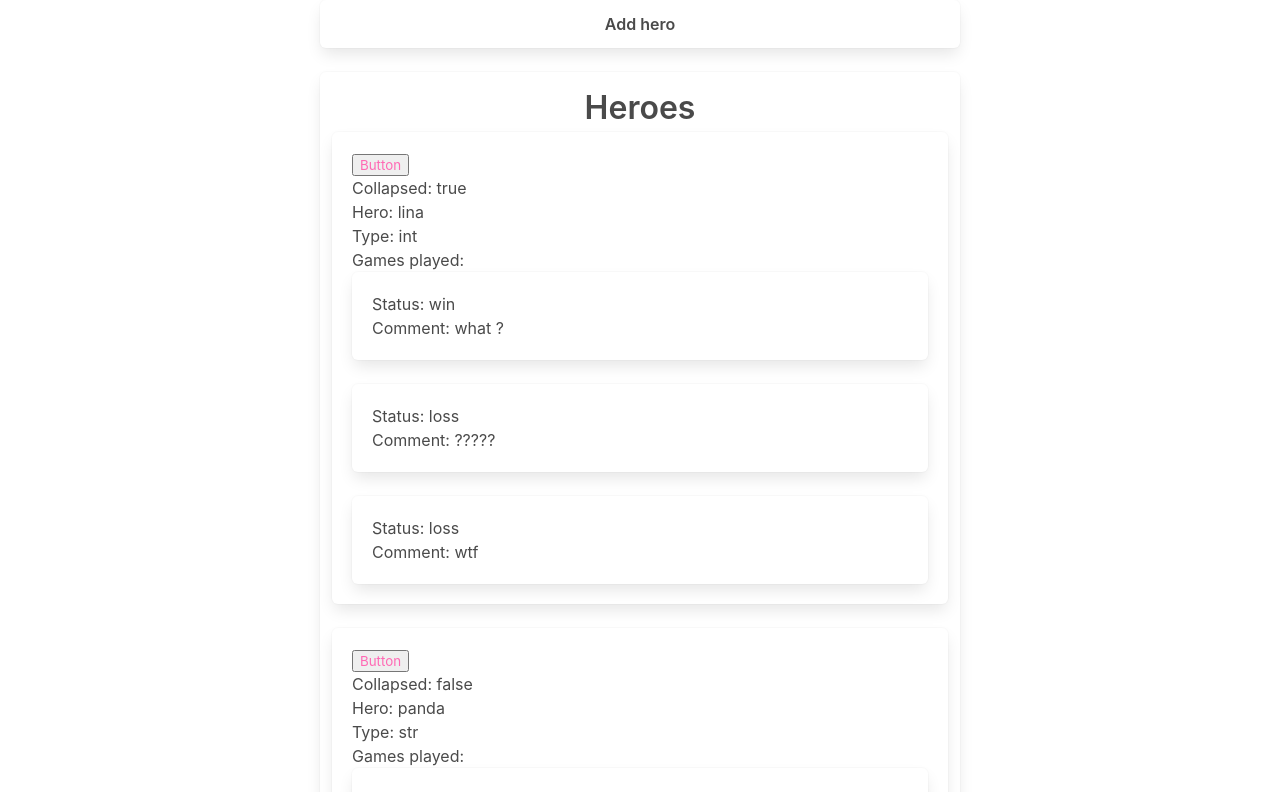
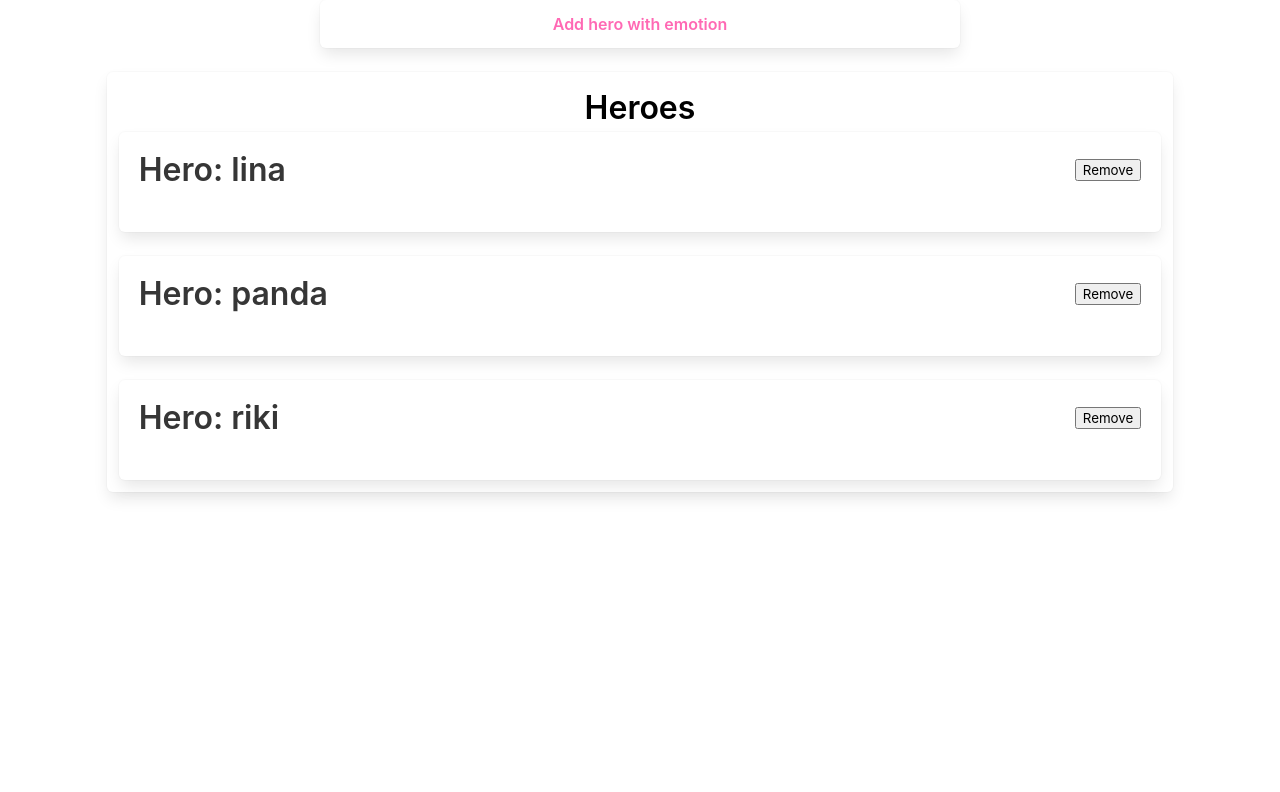
Before and after one commit to j0sephh123/reactdemo, a React (Create React App) app: page / in a window 1280 px wide. Shown: the top 792 px of the page. Built offline with nearby package versions, Linux system fonts and the light colour scheme.

Commit message:
collapse
first immutable redux action

```diff
--- a/src/actions/action.js
+++ b/src/actions/action.js
@@ -1,3 +1,5 @@
+export const TOGGLE_COLLAPSED_HERO = 'TOGGLE_COLLAPSED_HERO';
+
 export const getItems = () => {
   return {
     type: 'GET_ITEMS',
@@ -7,3 +9,10 @@ export const getItems = () => {
     }
   };
 };
+
+export function toggleCollapsedHero(id) {
+  return {
+    type: TOGGLE_COLLAPSED_HERO,
+    payload: id,
+  }
+}
--- a/src/components/AddHero.jsx
+++ b/src/components/AddHero.jsx
@@ -1,13 +1,22 @@
-import React, {Component} from 'react'
+import React, {Component} from 'react';
 import {} from 'immutable';
-import {connect} from 'react-redux'
+import {connect} from 'react-redux';
+import styled from '@emotion/styled';
+
+const color = 'hotpink'
+
+const Button = styled.div`
+  color: ${color};
+  cursor: pointer;
+`
+
 
 class Heroes extends Component {
   render() {
     return (
     <div className="column is-6 is-offset-3 box">
       <div className="has-text-weight-semibold has-text-centered">
-        Add hero
+      <Button>Add hero with emotion</Button>
       </div>
     </div>
     )
@@ -16,7 +25,7 @@ class Heroes extends Component {
 
 function mapStateToProps(state) {
   return {
-    heroes: state.heroes.get('heroes'),
+    heroes: 1
   }
 }
 
--- a/src/components/Hero.jsx
+++ b/src/components/Hero.jsx
@@ -1,22 +1,39 @@
 import React from "react";
 import styled from '@emotion/styled'
 
-const Button = styled.button`
-  color: hotpink;
+export default function Hero({ hero, heroClicked }) {
+
+  let collapsed = hero.get('collapsed');
+
+  const HeroContainer = styled.div`
+  `;
+
+  const HeroBody = styled.div`
+    display: ${collapsed ? 'none' : 'block'}
   `
 
-
-export default function Hero({ hero }) {
-
-  let collapsed = hero.get('collapsed');
-  console.log(collapsed);
+  const HeroTitle = styled.p`
+    cursor: pointer;
+  `
 
   return (
-    <div className="box">
-      <Button>Button</Button>
-      <p
-      >Collapsed: {hero.get("collapsed") ? "true" : "false"}</p>
-      <p>Hero: {hero.get("name")}</p>
+    <HeroContainer className="box">
+      <div
+        style={{display: 'flex',}}
+        className="level">
+        <div
+          className="level-left">
+          <HeroTitle
+            onClick={heroClicked}
+            className="title">Hero: {hero.get("name")}
+          </HeroTitle>
+        </div>
+        <div className="level-right">
+          <button>Remove</button>
+        </div>
+      </div>
+
+      <HeroBody>
         <p>Type: {hero.get("type")}</p>
         <p>Games played:</p>
         <ul>
@@ -27,6 +44,7 @@ export default function Hero({ hero }) {
             </li>
           ))}
         </ul>
-    </div>
+      </HeroBody>
+    </HeroContainer>
   );
 }
--- a/src/components/Heroes.jsx
+++ b/src/components/Heroes.jsx
@@ -1,22 +1,44 @@
 import React, { Component } from "react";
 import { connect } from "react-redux";
+import { toggleCollapsedHero } from "../actions/action";
+import { getRandomColor } from "../lib";
 import Hero from "./Hero";
+import styled from "@emotion/styled";
 
 class Heroes extends Component {
+  state = {
+    headerColor: "#000",
+  };
+
   render() {
-    const { heroes } = this.props;
+    const { heroes, toggleCollapsedHero } = this.props;
+
+    const HeroesHeader = styled.div`
+      cursor: pointer;
+      color: ${this.state.headerColor};
+    `;
+
+    const heroClicked = heroArg => {
+      let id = heroArg.get("id");
+      toggleCollapsedHero(id);
+    };
 
     const renderHeroes = heroes.map(hero => (
       <Hero
+        heroClicked={() => heroClicked(hero)}
         hero={hero}
-        key={hero.get("id")} />
+        key={hero.get("id")}
+      />
     ));
 
     return (
-      <div className="column is-6 is-offset-3 box">
-        <div className="is-size-3 has-text-weight-semibold has-text-centered">
+      <div className="column is-10 is-offset-1 box">
+        <HeroesHeader
+          onClick={() => this.setState({ headerColor: getRandomColor() })}
+          className="is-size-3 has-text-weight-semibold has-text-centered"
+        >
           Heroes
-        </div>
+        </HeroesHeader>
         {renderHeroes}
       </div>
     );
@@ -25,13 +47,13 @@ class Heroes extends Component {
 
 function mapStateToProps(state) {
   return {
-    heroes: state.heroes.get("heroes")
+    heroes: state.heroes,
   };
 }
 
-function mapDispatchToProps(state) {
+function mapDispatchToProps(dispatch) {
   return {
-    name: "no actions here yet"
+    toggleCollapsedHero: id => dispatch(toggleCollapsedHero(id))
   };
 }
 
--- /dev/null
+++ b/src/lib/index.js
@@ -0,0 +1,8 @@
+export function getRandomColor() {
+  let letters = '0123456789ABCDEF';
+  let color = '#';
+  for (let i = 0; i < 6; i++) {
+    color += letters[Math.floor(Math.random() * 16)];
+  }
+  return color;
+}
--- a/src/reducers/heroes.js
+++ b/src/reducers/heroes.js
@@ -1,61 +1,98 @@
-import {Map, List} from 'immutable'
+import {
+  Map,
+  List
+} from 'immutable'
+import {
+  TOGGLE_COLLAPSED_HERO
+} from '../actions/action'
 
-const heroes = [
-  Map(
-    {
+const heroes = List([
+  Map({
     id: 1,
     name: 'lina',
     type: 'int',
     collapsed: true,
     games: List([
-        Map({id: '1-1', status: 'win', comment: ' what ?'}),
-        Map({id: '1-2', status: 'loss', comment: '?????'}),
-        Map({id: '1-3', status: 'loss', comment: 'wtf'}),
+      Map({
+        id: '1-1',
+        status: 'win',
+        comment: ' what ?'
+      }),
+      Map({
+        id: '1-2',
+        status: 'loss',
+        comment: '?????'
+      }),
+      Map({
+        id: '1-3',
+        status: 'loss',
+        comment: 'wtf'
+      }),
     ])
-    }
-  ),
-  Map(
-    {
+  }),
+  Map({
     id: 2,
     name: 'panda',
     type: 'str',
-      collapsed: false,
+    collapsed: true,
     games: List([
-        Map({id: '2-1', status: 'loss', comment: 'zxczc f ?'}),
-        Map({id: '2-2', status: 'loss', comment: 'sdv vxcv'}),
-        Map({id: '2-3', status: 'loss', comment: 'w efwef w'}),
+      Map({
+        id: '2-1',
+        status: 'loss',
+        comment: 'zxczc f ?'
+      }),
+      Map({
+        id: '2-2',
+        status: 'loss',
+        comment: 'sdv vxcv'
+      }),
+      Map({
+        id: '2-3',
+        status: 'loss',
+        comment: 'w efwef w'
+      }),
     ])
-    }
-  ),
-  Map(
-    {
+  }),
+  Map({
     id: 3,
     name: 'riki',
     type: 'agi',
-      collapsed: false,
+    collapsed: true,
     games: List([
-        Map({id: '3-1', status: 'win', comment: ' just imba ?'}),
-        Map({id: '3-2', status: 'win', comment: ' 1 11 '}),
-        Map({id: '3-3', status: 'win', comment: '3 23r23r'}),
+      Map({
+        id: '3-1',
+        status: 'win',
+        comment: ' just imba ?'
+      }),
+      Map({
+        id: '3-2',
+        status: 'win',
+        comment: ' 1 11 '
+      }),
+      Map({
+        id: '3-3',
+        status: 'win',
+        comment: '3 23r23r'
+      }),
     ])
+  }),
+]);
+
+// const initialState = {
+//   heroes: List(heroes),
+//   bool: false,
+//   filter: 'all',
+// };
+
+export default function (state = heroes, action) {
+  switch (action.type) {
+    case TOGGLE_COLLAPSED_HERO:
+      return state.map(item => {
+        if (item.get('id') === action.payload) {
+          return item.set('collapsed', !item.get('collapsed'));
         }
-  ),
-];
-
-const initialState = {
-  heroes: List(heroes),
-  bool: false,
-  filter: 'all',
-};
-
-export default function(state = Map(initialState), action) {
-  switch (action.type) {
-    // case 'GET_ITEMS':
-    //   return {
-    //     ...state,
-    //     profile: action.payload,
-    //     loading: false,
-    //   };
+        return item;
+      });
     default:
       return state;
   }
```
Lines whose indentation alone changed are shown as unchanged.
